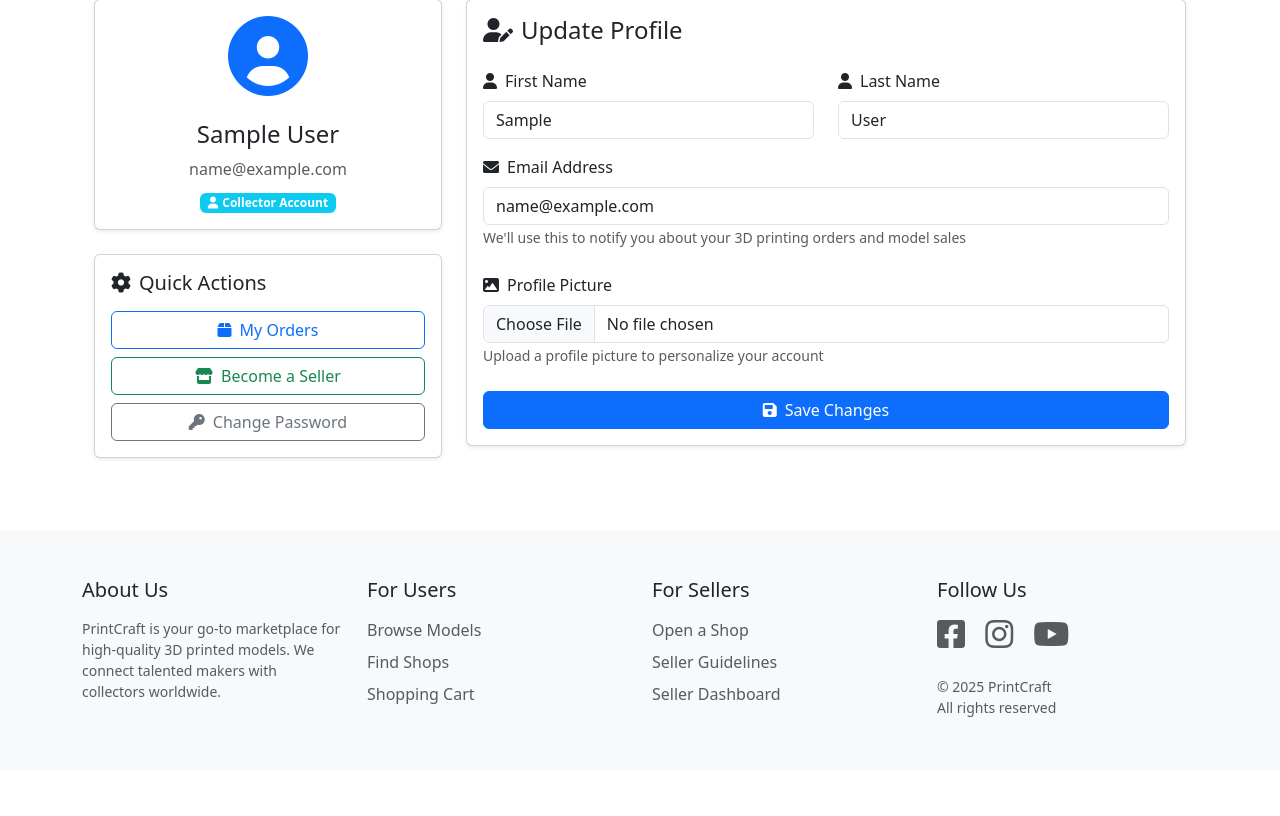
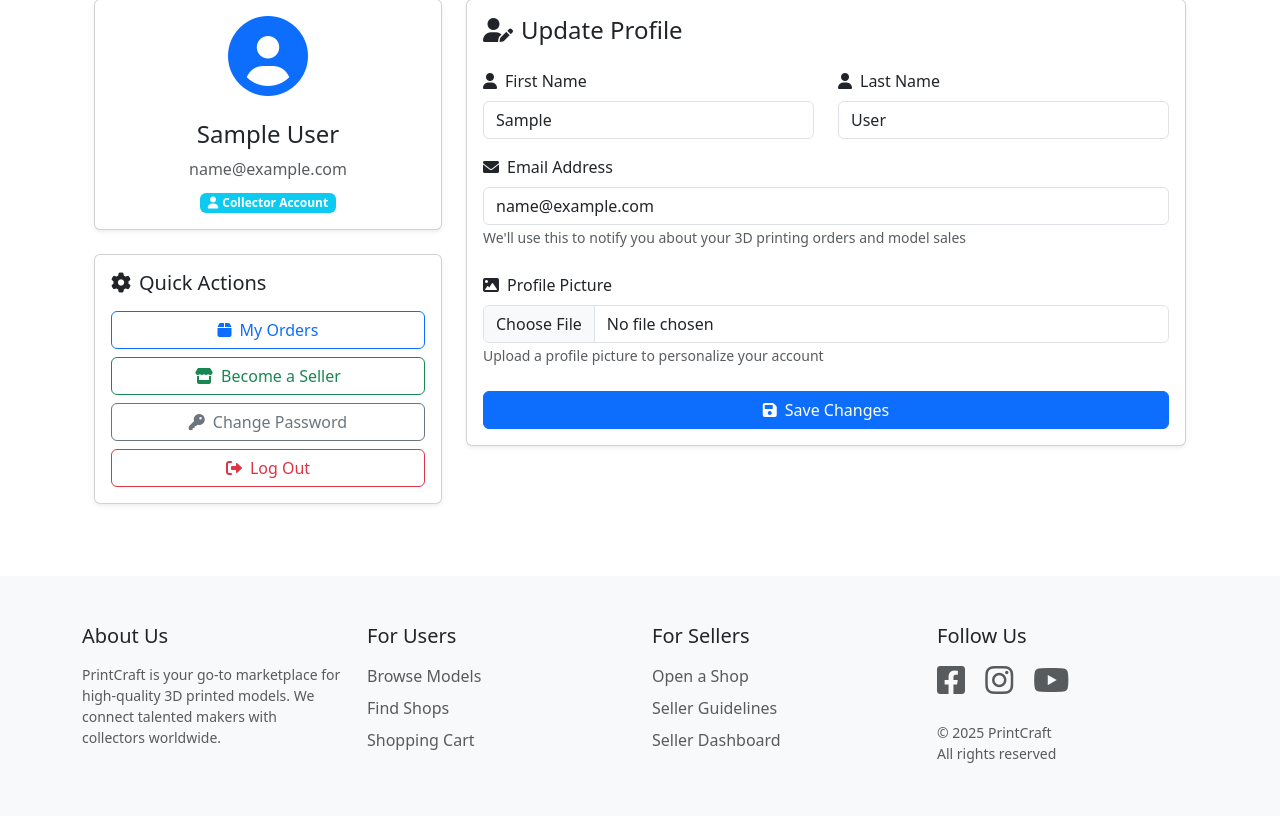
Before and after one commit to fara-t03fp24/ESD-52427848-CS551Q-Assessment-3, a Django app: page /users/profile/ in a window 1280 px wide. Shown: the part 175-991 px from the top of the page. Before the commit the page ends 892 px from the top, so only its background shows below. Run offline with Django 4.2, Linux system fonts and the light colour scheme; the visitor is signed in with stand-in values (Sample User, id 1); data comes from the database, SQL or seed files in the repository; data that the repository does not hold is empty.

Commit message:
feat: Add logout button to user profile for improved navigation

```diff
--- a/apps/users/templates/users/profile.html
+++ b/apps/users/templates/users/profile.html
@@ -61,6 +61,12 @@
                         <a href="{% url 'users:password_change' %}" class="btn btn-outline-secondary">
                             <i class="fas fa-key me-2"></i>Change Password
                         </a>
+                        <form method="post" action="{% url 'users:logout' %}">
+                            {% csrf_token %}
+                            <button type="submit" class="btn btn-outline-danger w-100">
+                                <i class="fas fa-sign-out-alt me-2"></i>Log Out
+                            </button>
+                        </form>
                     </div>
                 </div>
             </div>
```
